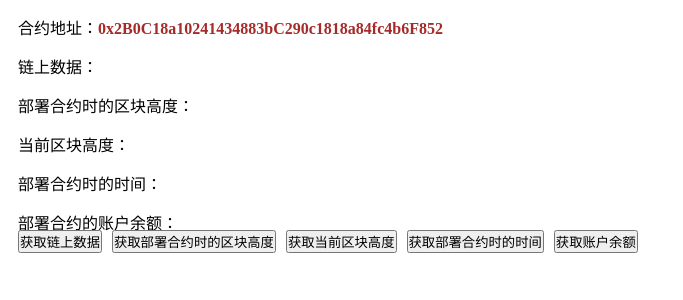
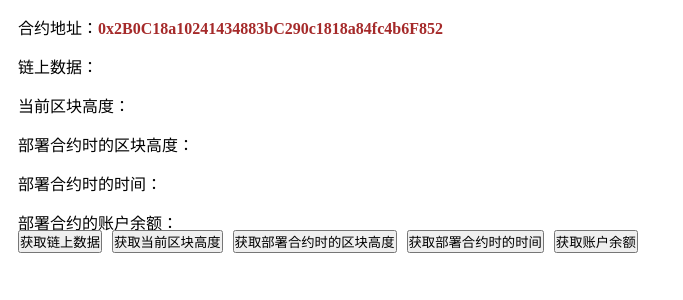
Before and after one commit to shangwu102/blockchain, a Vue app: page /#/home in a window 1280 px wide. Shown: the top 300 px of the page, without its empty margins (0-683 px from the left). Built offline with nearby package versions, Linux system fonts and the light colour scheme.

Commit message:
修改颠倒顺序

```diff
--- a/src/views/MyHome.vue
+++ b/src/views/MyHome.vue
@@ -4,14 +4,14 @@
       <div class="block-chain">
         <div>合约地址：<span>{{ address4 }}</span></div>
         <div>链上数据：<span>{{ msg }}</span></div>
+        <div>当前区块高度：<span>{{ blockNumberNow }}</span></div>
         <div>部署合约时的区块高度：<span>{{ blockNumber }}</span></div>
-        <div>当前区块高度：<span>{{ blockNumberNow }}</span></div>
         <div>部署合约时的时间：<span>{{ contractTime }}</span></div>
         <div>部署合约的账户余额：<span v-if="addressBalance">{{ addressBalance }} ether</span></div>
       </div>
       <button @click="getMsg">获取链上数据</button>
-      <button @click="getBlockNumber">获取部署合约时的区块高度</button>
-      <button @click="getBlockNumberNow">获取当前区块高度</button>
+      <button @click="getBlockNumber">获取当前区块高度</button>
+      <button @click="getBlockNumberNow">获取部署合约时的区块高度</button>
       <button @click="getDeployContractNow">获取部署合约时的时间</button>
       <button @click="getAddressBalance">获取账户余额</button>
     </div>
```
